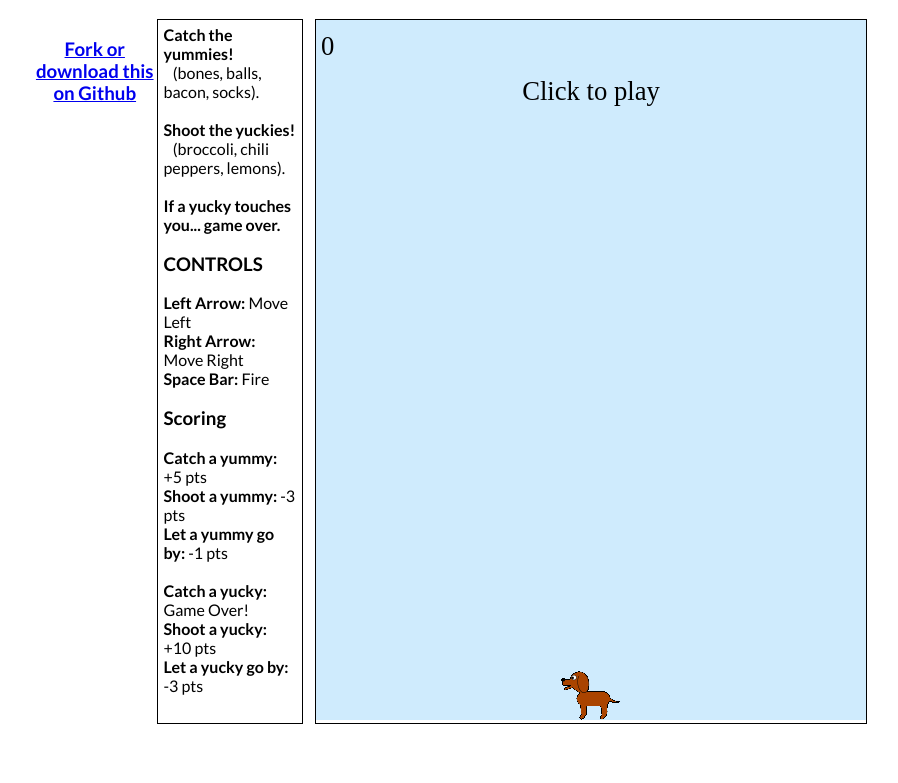
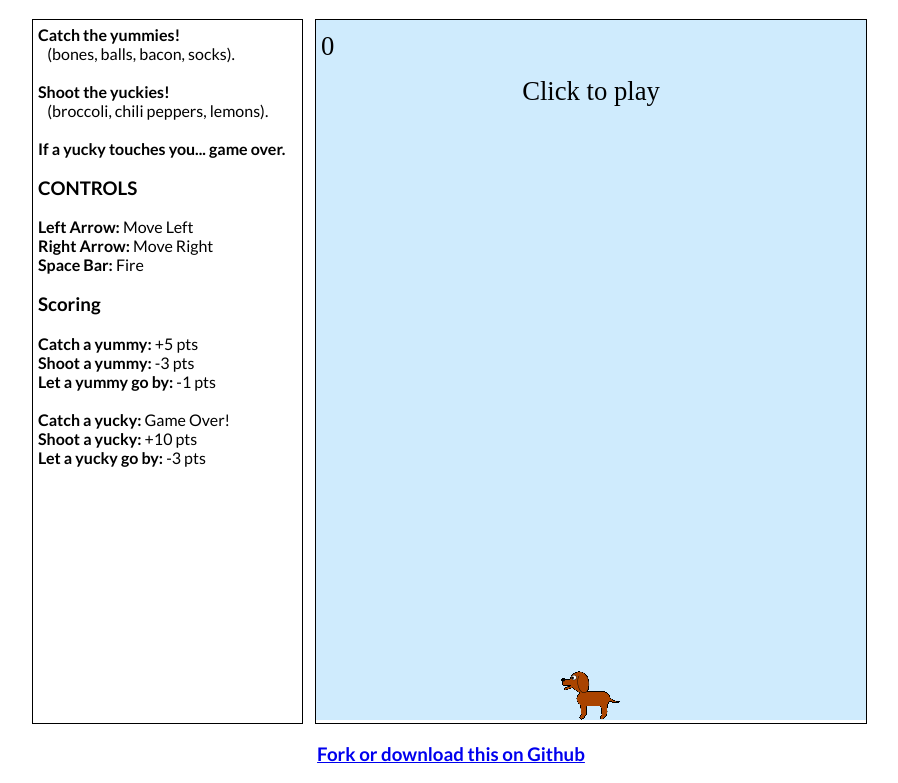
Before and after one commit to Merlin04/feedthedog, a plain HTML site: page index.html in a window 1280 px wide. Shown: the part 63-846 px from the top of the page, without its empty margins (189-1087 px from the left). Before the commit the page ends 800 px from the top, so only its background shows below. Drawn offline with Linux system fonts and the light colour scheme.

Commit message:
Modes "fork this" msg

```diff
--- a/index.html
+++ b/index.html
@@ -34,7 +34,6 @@
 
 </div>
 <div id="game" class="game"><canvas class="ctr" id="gamespace" width="550" height="700"></canvas></div>
-<h3 class="ctr"><a href="https://github.com/YiddishNinja/feedthedog"><b>Fork or download this on Github</b></a></h3>
 </div>
-<script src="game.js"></script>
+<h3 class="ctr"><a href="https://github.com/YiddishNinja/feedthedog"><b>Fork or download this on Github</b></a></h3><script src="game.js"></script>
 </body>
```
